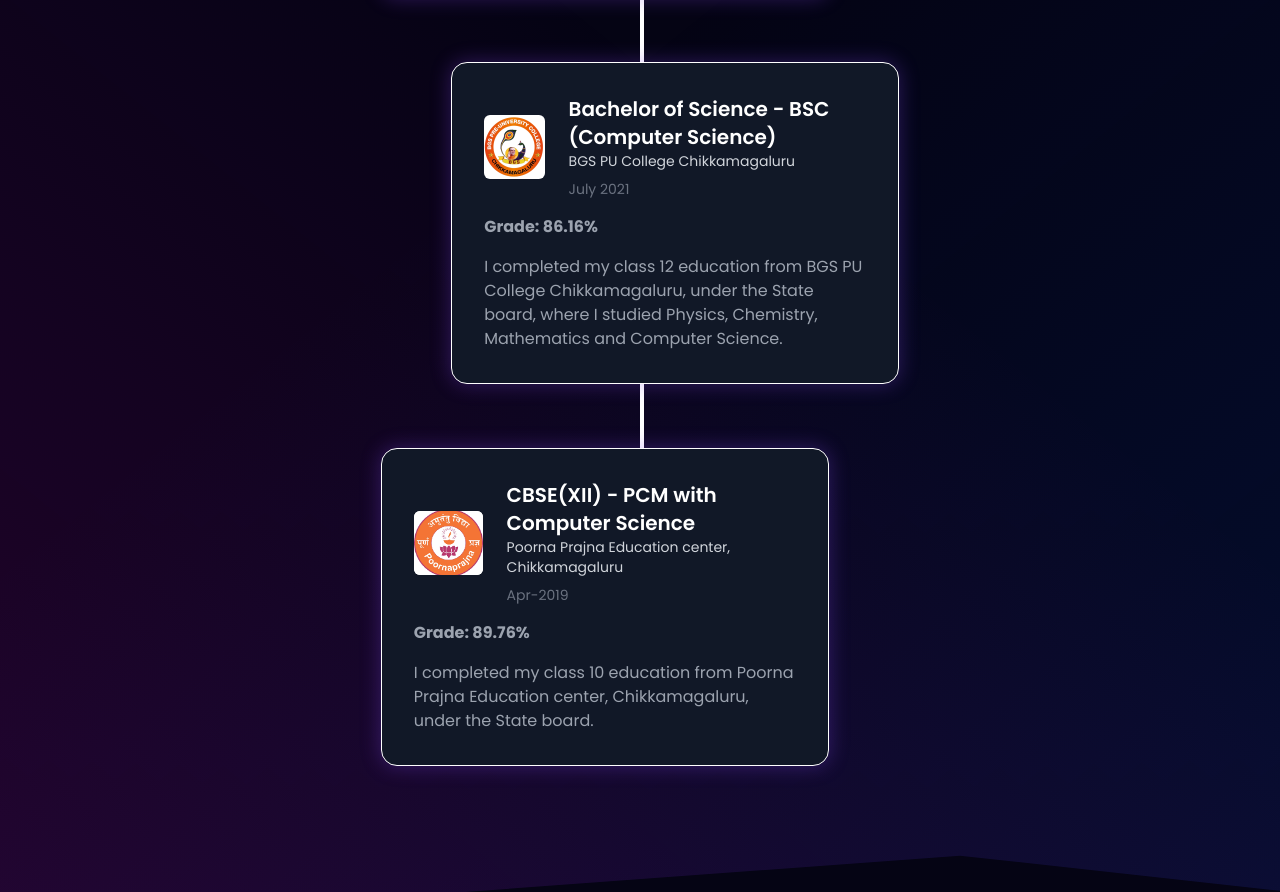
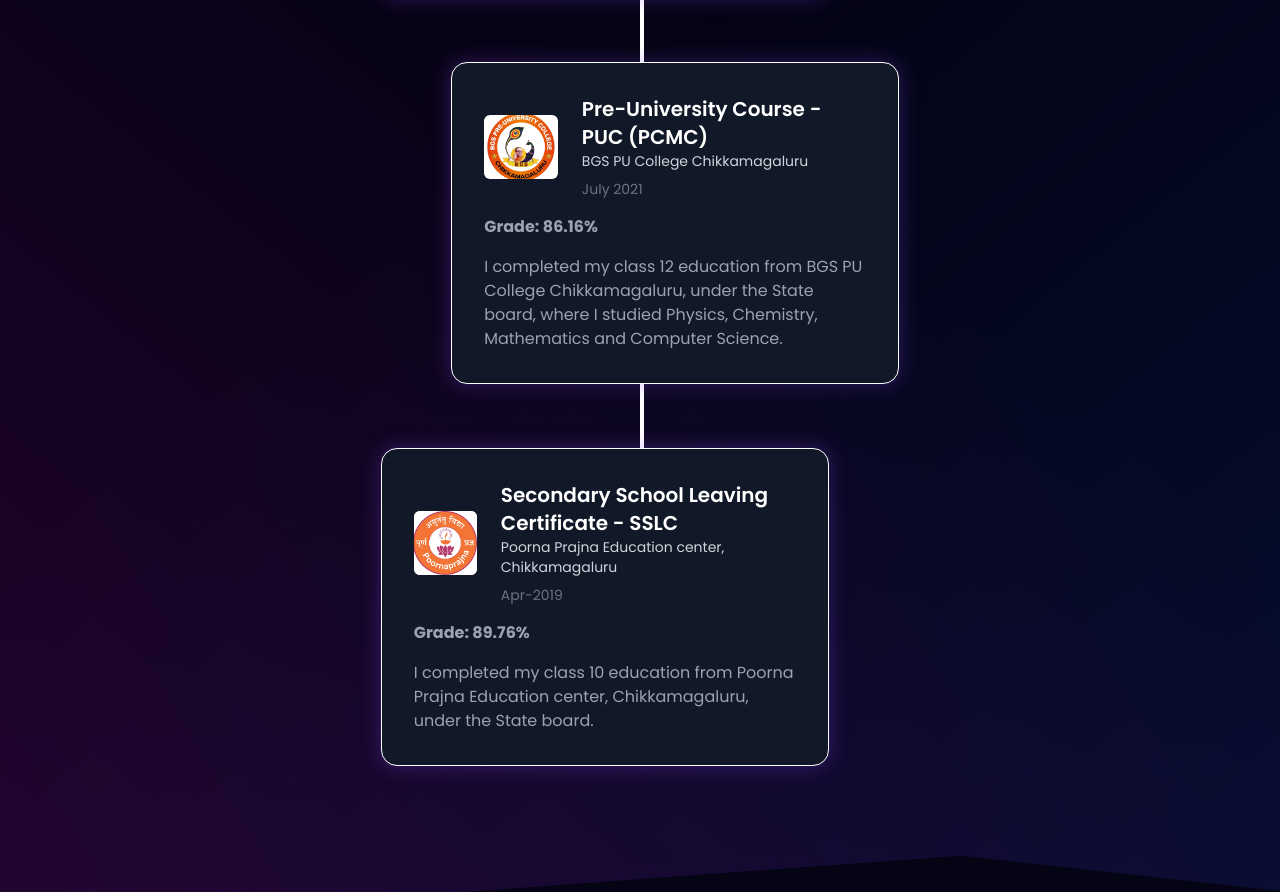
Before and after one commit to Vivek-KA/Vivek-Portfolio, a React (Vite) app: page / in a window 1280 px wide. Shown: the part 5277-6169 px from the top of the page. Built offline with nearby package versions, Linux system fonts and the light colour scheme.

Commit message:
constants.js updated

```diff
--- a/src/constants.js
+++ b/src/constants.js
@@ -130,6 +130,7 @@ export const SkillsInfo = [
       date: "July 2021",
       grade: "86.16%",
      desc : "I completed my class 12 education from BGS PU College Chikkamagaluru, under the State board, where I studied Physics, Chemistry, Mathematics and Computer Science.",      degree: "Bachelor of Science - BSC (Computer Science)",
+     degree: "Pre-University Course - PUC (PCMC)",
     },
     {
       id: 2,
@@ -137,8 +138,8 @@ export const SkillsInfo = [
       school: "Poorna Prajna Education center, Chikkamagaluru",
       date: "Apr-2019",
       grade: "89.76%",
-     desc : "I completed my class 10 education from Poorna Prajna Education center, Chikkamagaluru, under the State board.",      degree: "CBSE(XII) - PCM with Computer Science",
-    },
+     desc : "I completed my class 10 education from Poorna Prajna Education center, Chikkamagaluru, under the State board.",
+    degree: "Secondary School Leaving Certificate - SSLC",},
 
   ];
 
```
